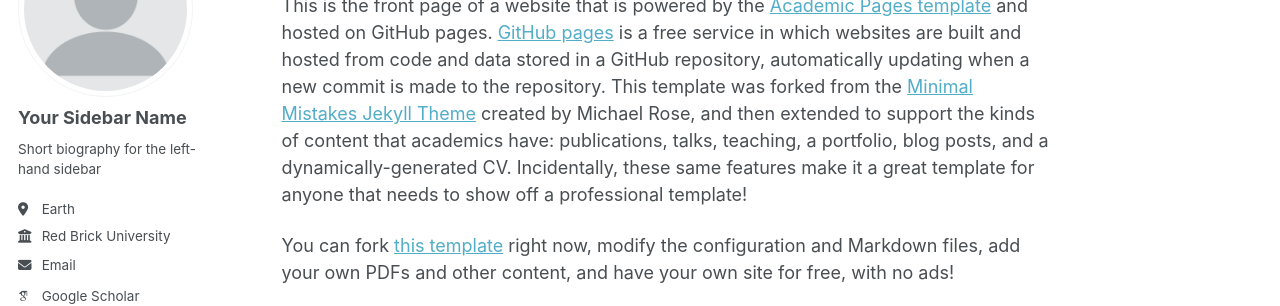
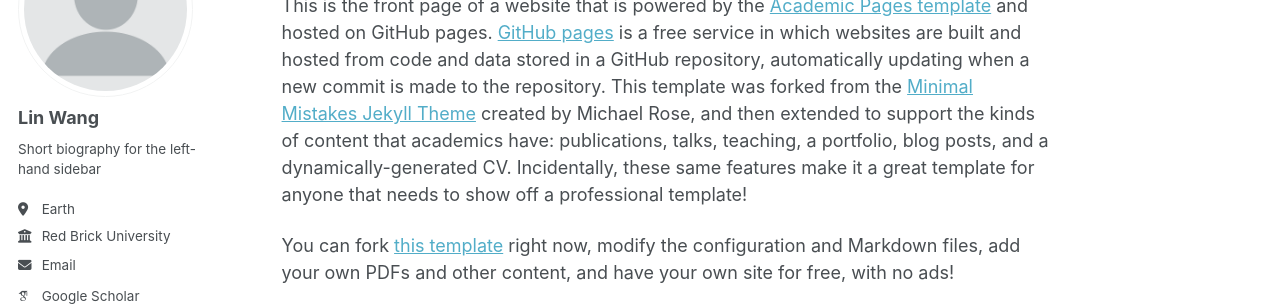
Before and after one commit to bigtoes18/bigtoes18.github.io, a Jekyll site: the page built from _pages/about.md, in a window 1280 px wide. Shown: the part 179-485 px from the top of the page. Built offline with Jekyll 4.4.1, drawn with Linux system fonts in a browser that asks for light colours; some web fonts are replaced; a script bundle is joined from its source files by our own code; library files that are not in the unit come from our copies.

Commit message:
Update _config.yml

```diff
--- a/_config.yml
+++ b/_config.yml
@@ -24,7 +24,7 @@ repository               : "academicpages/academicpages.github.io"
 author:
   # Biographic information
   avatar           : "profile.png"
-  name             : "Your Sidebar Name"
+  name             : "Lin Wang"
   pronouns         : # example: "she/her"
   bio              : "Short biography for the left-hand sidebar"
   location         : "Earth"
@@ -282,7 +282,7 @@ defaults:
       author_profile: true
       share: true
       comment: true
-  # _talks
+  # _Team
   - scope:
       path: ""
       type: talks
```
